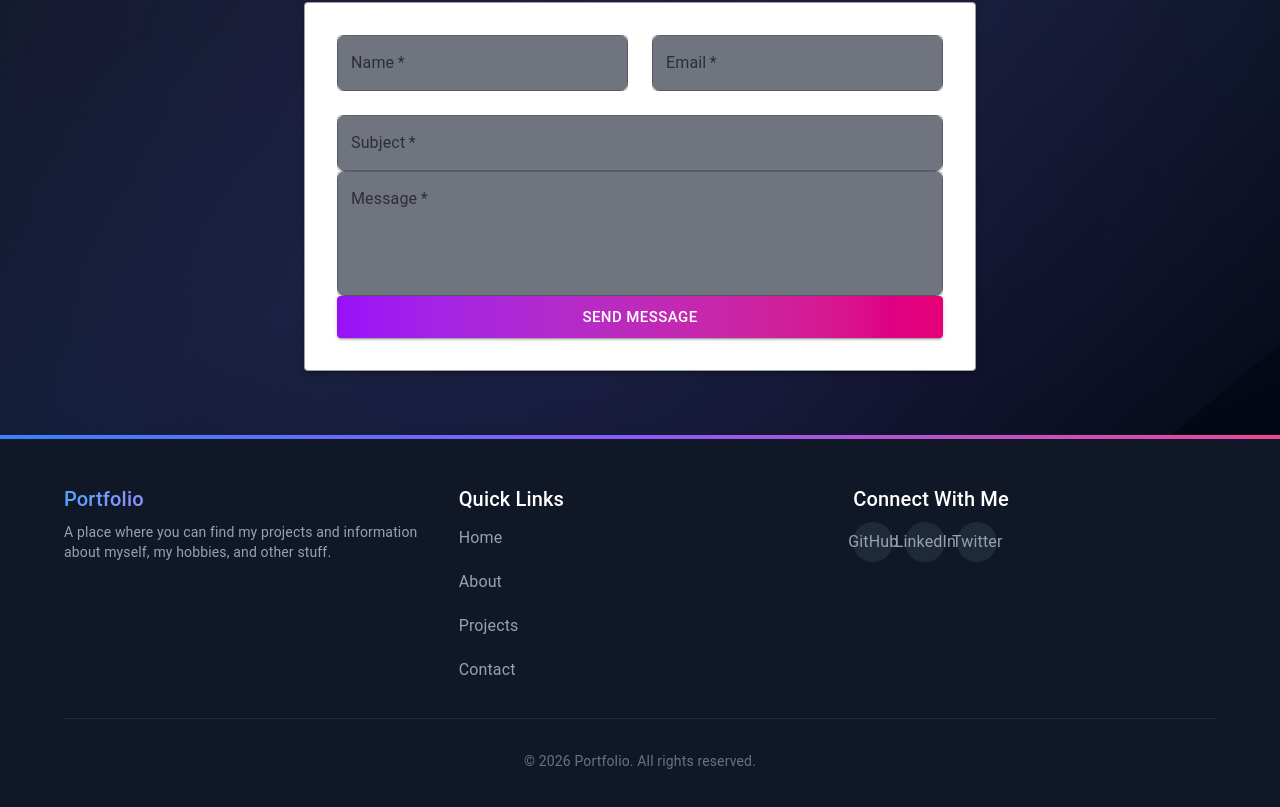
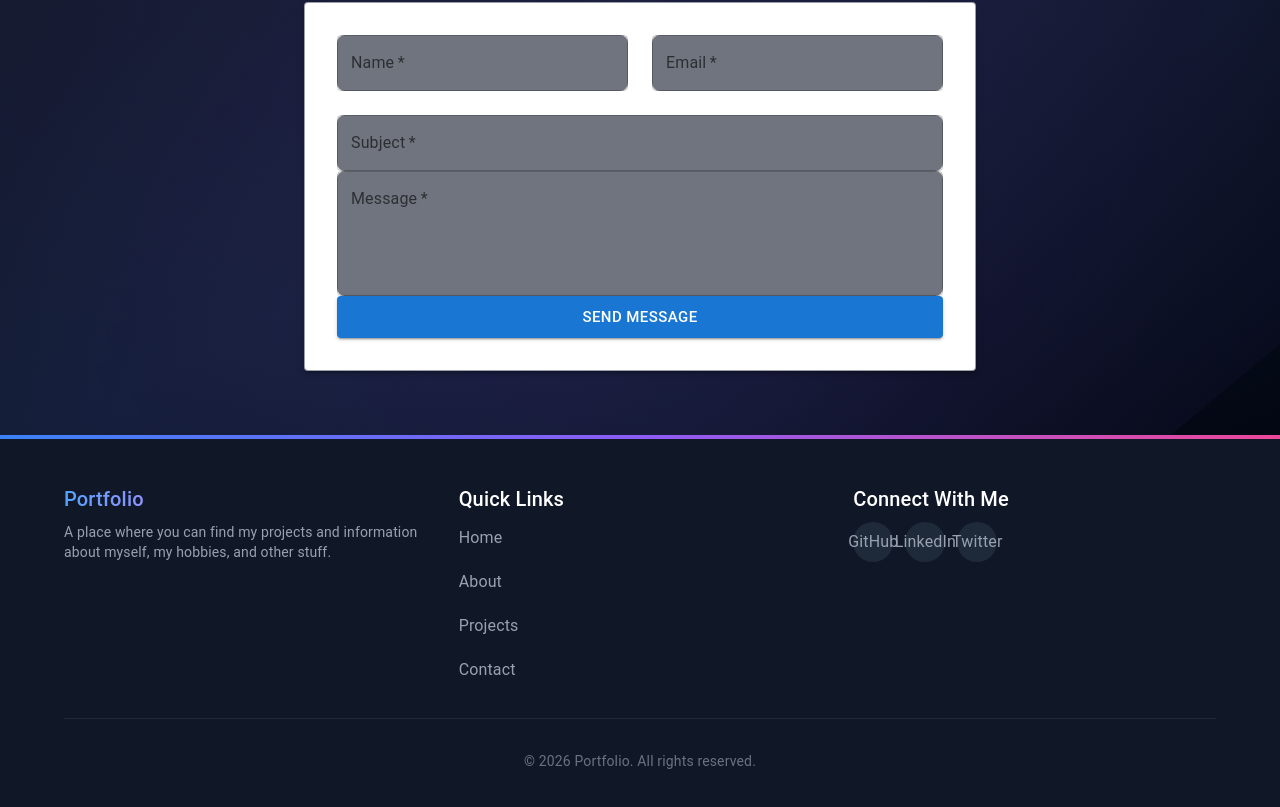
Before and after one commit to PSylwester/Portfolio, a React (Vite) app: page / in a window 1280 px wide. Shown: the part 1435-2242 px from the top of the page. Built offline with nearby package versions, Linux system fonts and the light colour scheme.

Commit message:
small button update #1

```diff
--- a/src/components/ContactForm.css
+++ b/src/components/ContactForm.css
@@ -100,7 +100,7 @@
 
 /* Modern dark submit button with glow */
 .contact-submit-btn {
-  @apply bg-gradient-to-r from-purple-600 to-pink-600 hover:from-purple-500 hover:to-pink-500
+  @apply bg-purple-600 hover:bg-purple-700
          text-white font-semibold py-3 px-6 rounded-xl transition-all duration-300
          transform hover:scale-105 shadow-lg hover:shadow-purple-500/50
          border border-transparent hover:border-purple-400/50;
```
